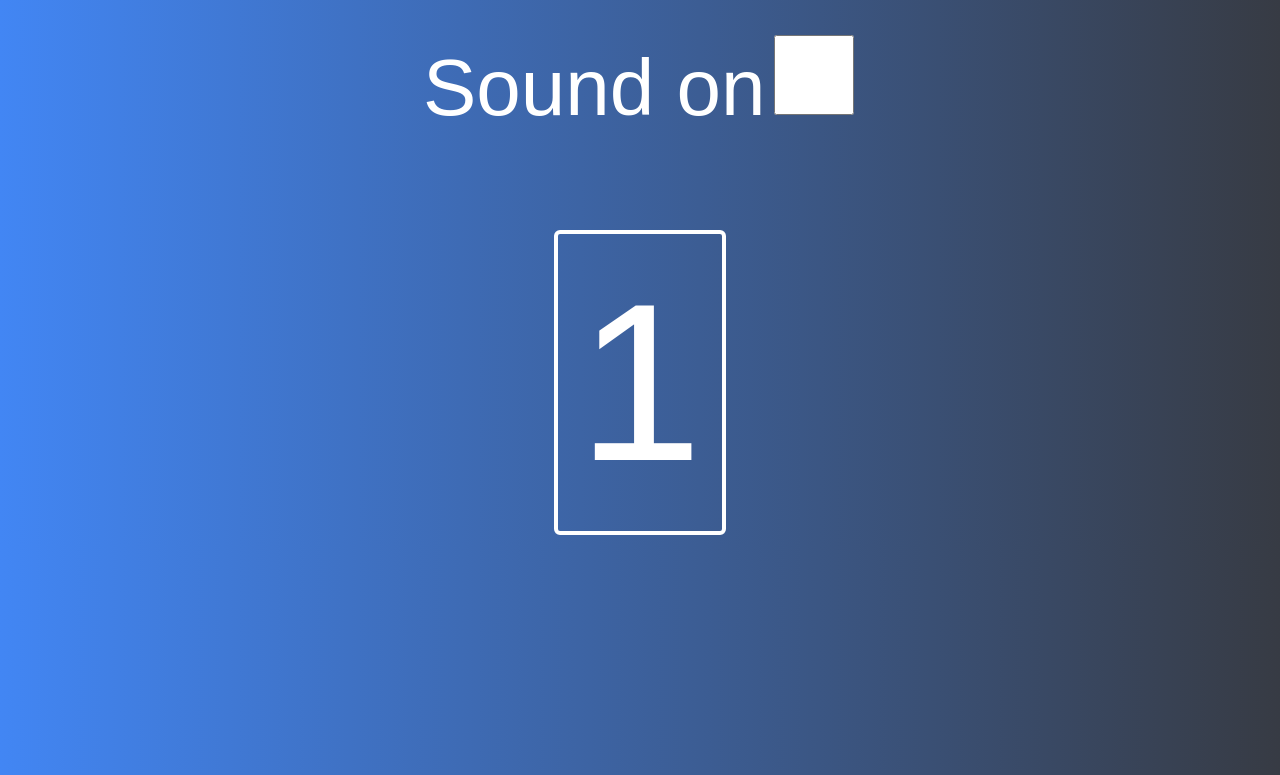
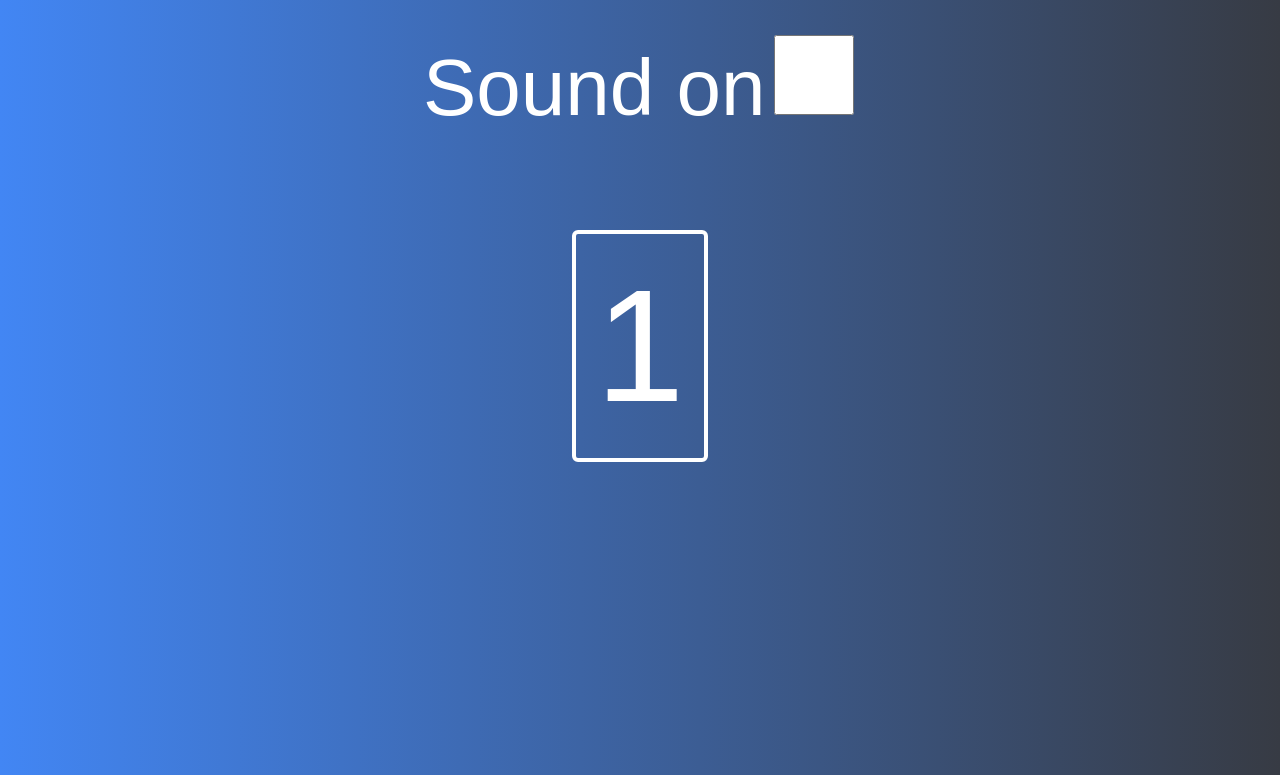
Before and after one commit to mgonzalezperna/server_presentacion_funcional, a Flask app: page /1 in a window 1280 px wide. Shown: the top 775 px of the page. Run offline with Flask 2, Linux system fonts and the light colour scheme.

Commit message:
fix: Smaller button.

```diff
--- a/backend/backend/templates/button-note.html
+++ b/backend/backend/templates/button-note.html
@@ -97,7 +97,7 @@
     }
 
     .not-touching {
-        font-size: 14rem;
+        font-size: 10rem;
         color: white !important;
         border: 4px solid white !important;
         padding: 20px;
```
